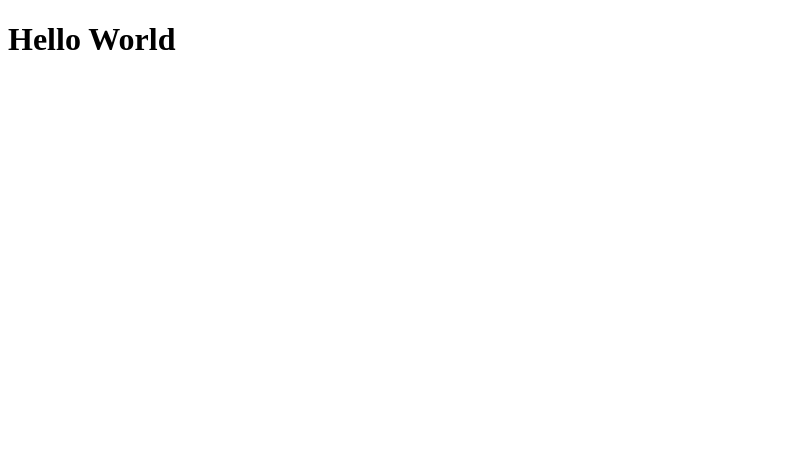
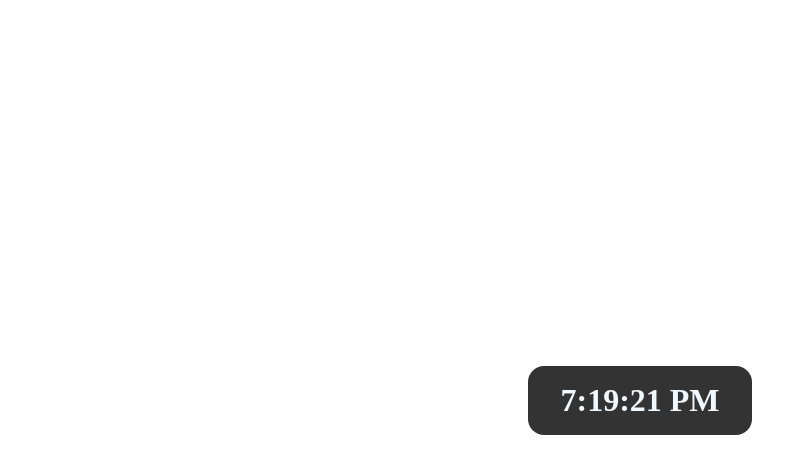
Before and after one commit to shweta604/alarm-clock, a plain HTML site: page index.html in a window 1280 px wide. Shown: the whole page, without its empty margins (0-807 px from the left). Drawn offline with Linux system fonts and the light colour scheme.

Commit message:
create clock showing the current time

```diff
--- a/index.html
+++ b/index.html
@@ -4,9 +4,14 @@
     <meta charset="UTF-8">
     <meta http-equiv="X-UA-Compatible" content="IE=edge">
     <meta name="viewport" content="width=device-width, initial-scale=1.0">
+    <link rel="stylesheet" href="style.css">
+    <script src="script.js" defer></script>
     <title>Alarm Clock</title>
 </head>
 <body>
-  <h1>Hello World</h1>
+  <div class="container">
+    <!-- display the current time -->
+    <h1 id="current-time"></h1>
+  </div>
 </body>
 </html>
--- /dev/null
+++ b/script.js
@@ -0,0 +1,12 @@
+const clock = document.getElementById('current-time');
+
+// displays current time of the day
+function currentTime() {
+    let today = new Date(); // creating a date object with current date and time. Date objects are static. The computer time is ticking, but date objects are not.
+    let currentTime = today.toLocaleTimeString(); // it is going to take the current time of the pc(local time).
+
+    clock.innerHTML = currentTime;
+}
+
+// to repeat it after every one second
+setInterval(currentTime, 1000);
--- /dev/null
+++ b/style.css
@@ -0,0 +1,20 @@
+* {
+    margin: 0;
+    padding: 0;
+    box-sizing: border-box;
+}
+
+.container{
+    min-height: 100vh;
+    display: flex;
+    justify-content: center;
+    align-items: center;
+    text-align: center;
+}
+
+h1{
+    padding: 1rem 2rem;
+    background-color: #333;
+    color: aliceblue;
+    border-radius: 1rem;
+}
```
